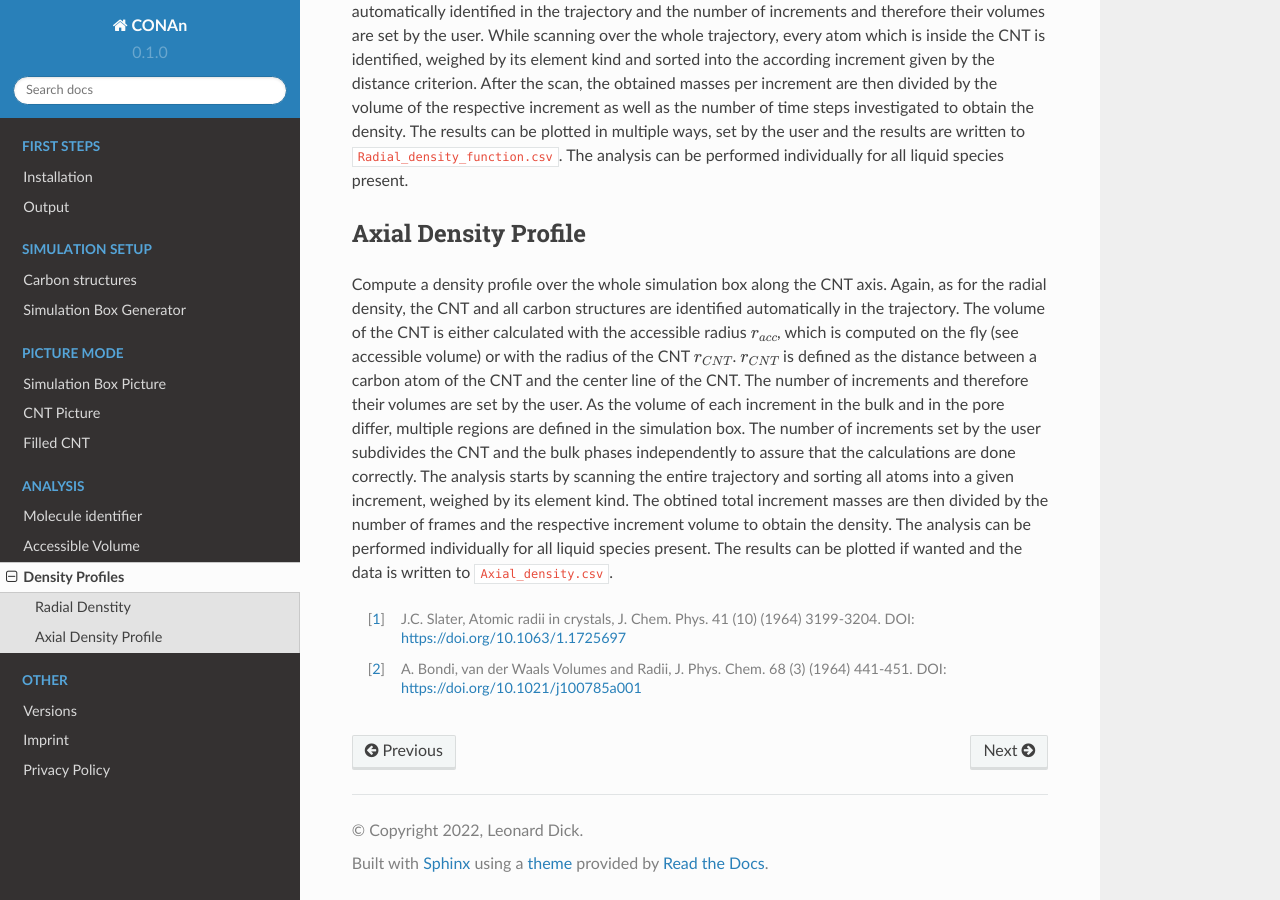
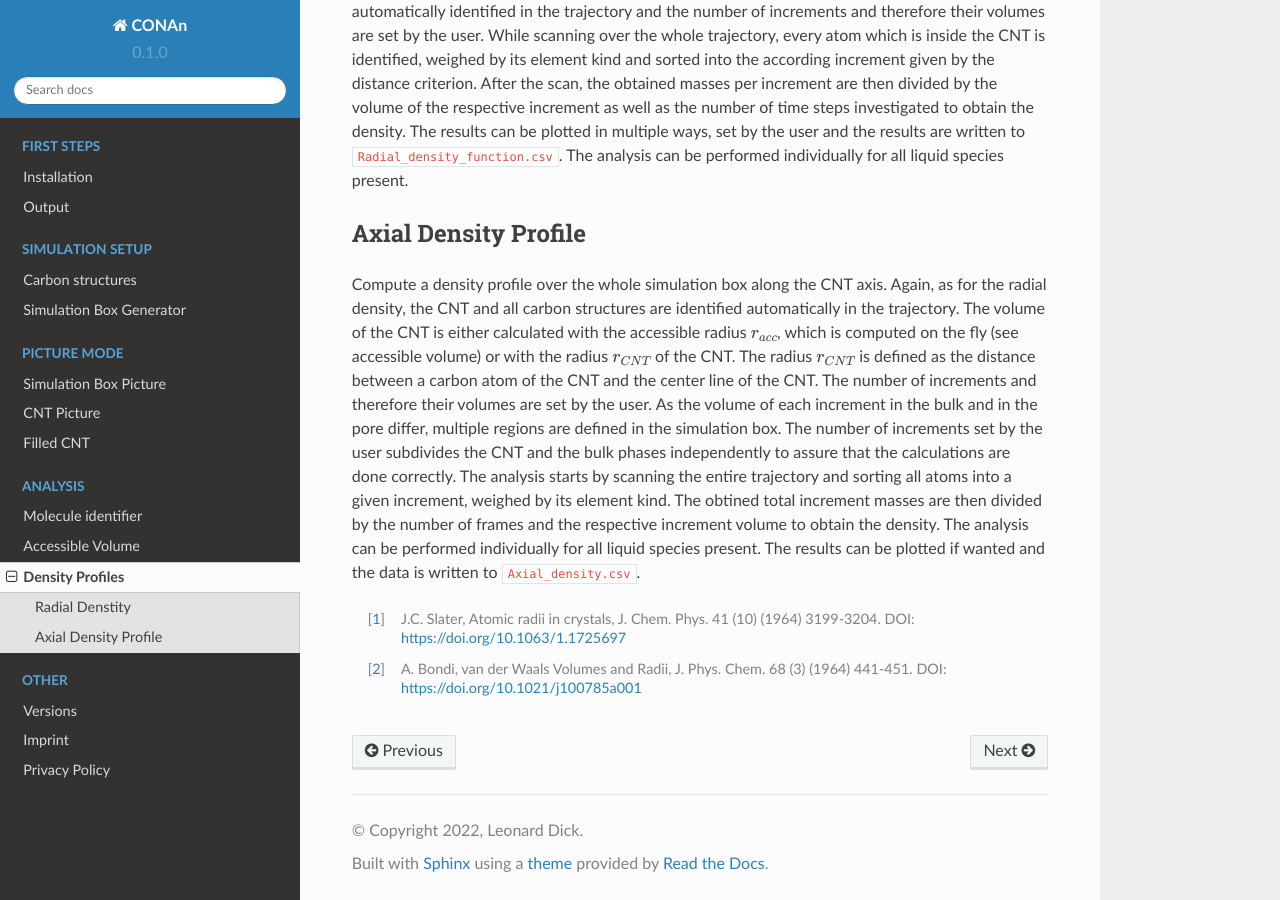
Before and after one commit to LeonardDick/rtd-tutorial, a Sphinx documentation site: the page built from docs/source/analysis/dens_prof.rst, in a window 1280 px wide and 900 px high, scrolled down 697 px. Built offline with Sphinx 7.4.7 and the Read the Docs theme 2.0.0, drawn with Linux system fonts in a browser that asks for light colours.

Commit message:
Update dens_prof.rst

```diff
--- a/docs/source/analysis/dens_prof.rst
+++ b/docs/source/analysis/dens_prof.rst
@@ -59,8 +59,8 @@ Axial Density Profile
 -------------------
 Compute a density profile over the whole simulation box along the CNT axis.
 Again, as for the radial density, the CNT and all carbon structures are identified automatically in the trajectory.
-The volume of the CNT is either calculated with the accessible radius :math:`r_{acc}`, which is computed on the fly (see accessible volume) or with the radius of the CNT :math:`r_{CNT}`.
-:math:`r_{CNT}` is defined as the distance between a carbon atom of the CNT and the center line of the CNT.
+The volume of the CNT is either calculated with the accessible radius :math:`r_{acc}`, which is computed on the fly (see accessible volume) or with the radius :math:`r_{CNT}` of the CNT.
+The radius :math:`r_{CNT}` is defined as the distance between a carbon atom of the CNT and the center line of the CNT.
 The number of increments and therefore their volumes are set by the user.
 As the volume of each increment in the bulk and in the pore differ, multiple regions are defined in the simulation box.
 The number of increments set by the user subdivides the CNT and the bulk phases independently to assure that the calculations are done correctly.
```
